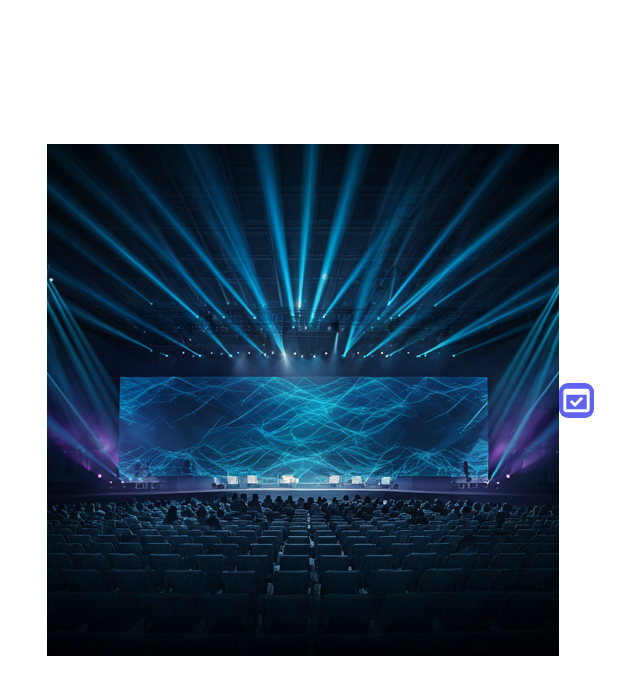
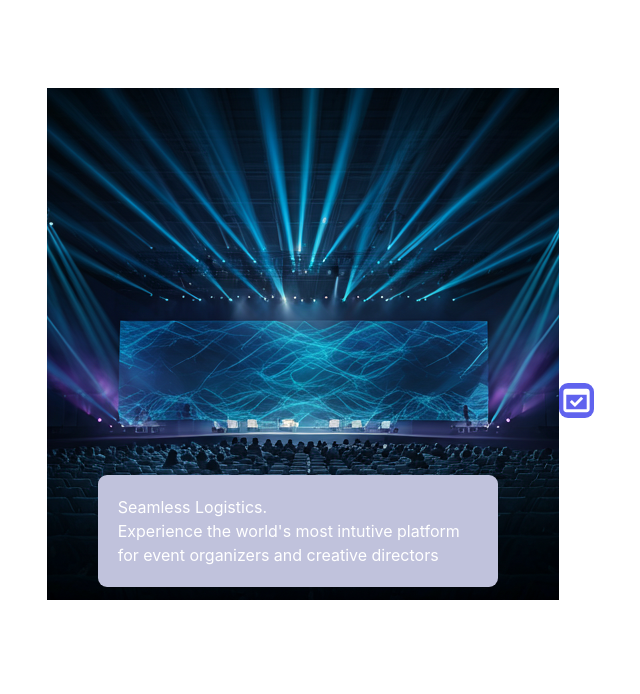
Before and after one commit to doudaoud/gestion-events, a React (Vite) app in the folder client/: page /signUp in a window 1280 px wide. Shown: the top 694 px of the page, without its empty margins (320-960 px from the left). Built offline with nearby package versions, Linux system fonts and the light colour scheme.

Commit message:
feat: enhance Signup component layout; add descriptive text and styling for better user experience

```diff
--- a/client/src/pages/Signup.tsx
+++ b/client/src/pages/Signup.tsx
@@ -16,7 +16,28 @@ export default function Signup(): React.ReactNode {
       >
         <div className="image-form-signup">
           <img src={imageSignup} alt="image for signup form " />
+          <div
+            className="write-image"
+            style={{
+              backgroundColor: "rgb(192, 194, 220)",
+              color: "white",
+              alignSelf: "flex-start",
+              width: "400px",
+              borderRadius: "9px",
+              position: "relative",
+              top: "-125px",
+              left: "10%",
+              padding: "20px",
+            }}
+          >
+            <h2>Seamless Logistics.</h2>
+            <p>
+              Experience the world's most intutive platform for event organizers
+              and creative directors
+            </p>
+          </div>
         </div>
+
         <div
           style={{
             color: "white",
```
